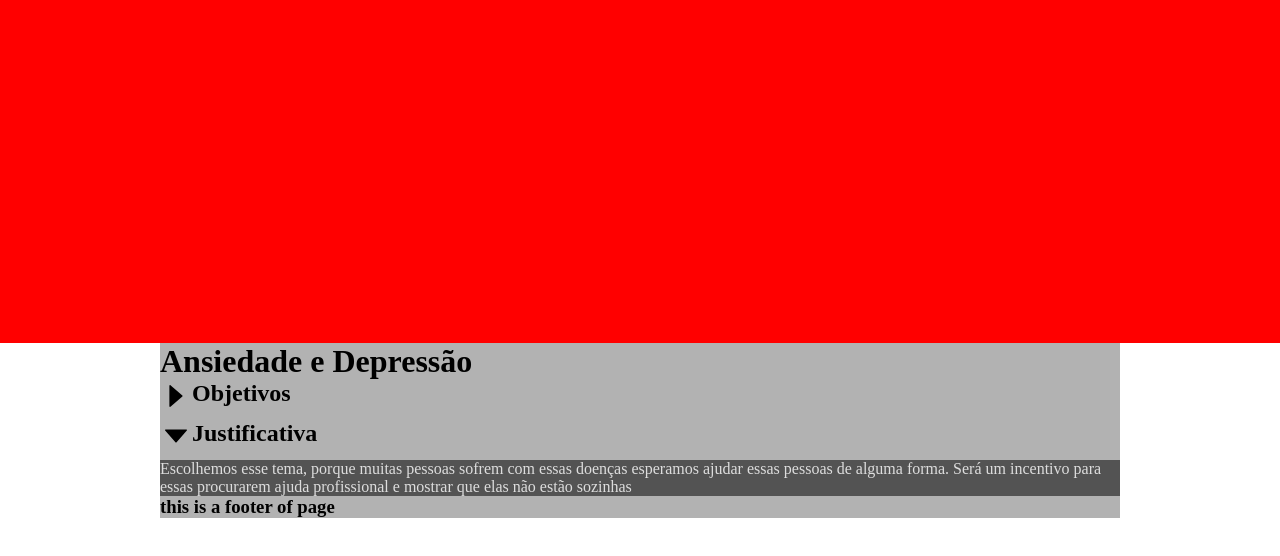
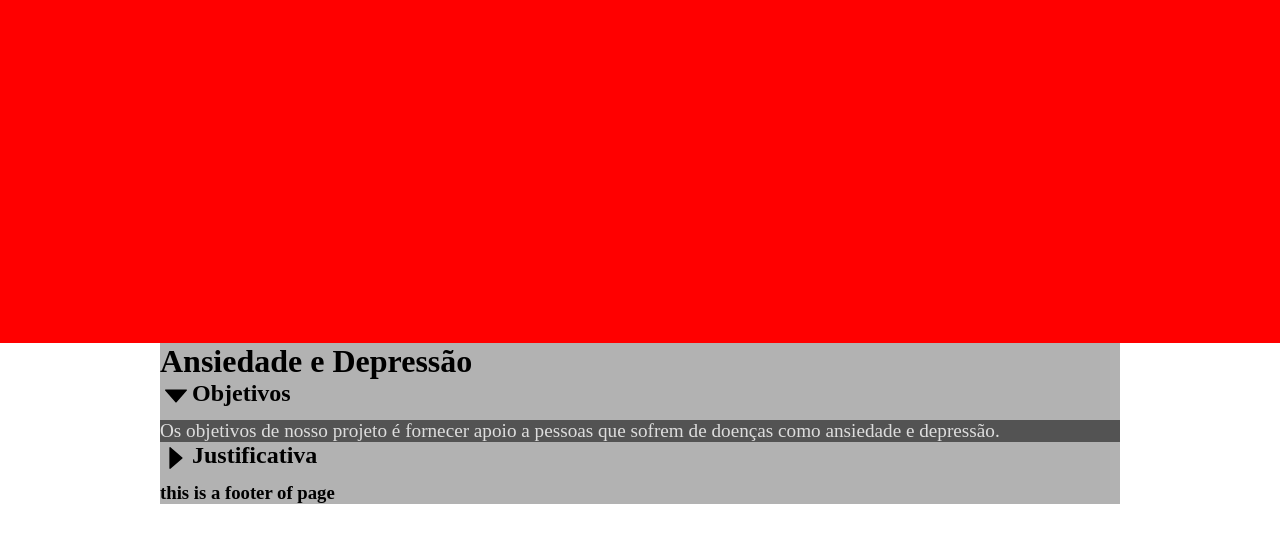
Before and after one commit to 4lyss0n/ic-project, a Next.js app: page / in a window 1280 px wide. Both pictures are taken after a click on the button 176 px from the left and 857 px from the top of the page. Shown: the part 457-1013 px from the top of the page. Built offline with nearby package versions, Linux system fonts and the light colour scheme.

Commit message:
update in main page

```diff
--- a/src/pagesPart/index/page.tsx
+++ b/src/pagesPart/index/page.tsx
@@ -13,11 +13,11 @@ const Component: FunctionComponent<IProps> = ({ }) => {
                     <h1>Ansiedade e Depressão</h1>
                 </header>
                 <main>
-                    <ContentBlock title={<h2>Objetivos</h2>} initEnable={true}>
-                        Os objetivos de nosso projeto é fornecer apoio a pessoas que sofrem de doenças como ansiedade e depressão.
+                    <ContentBlock title={<h2>Objetivos</h2>} initEnable={false}>
+                        <p>Os objetivos de nosso projeto é fornecer apoio a pessoas que sofrem de doenças como ansiedade e depressão. </p>
                     </ContentBlock>
-                    <ContentBlock title={<h2>Justificativa</h2>} initEnable={true}>
-                        Escolhemos esse tema, porque muitas pessoas sofrem com essas doenças esperamos ajudar essas pessoas de alguma forma. Será um incentivo para essas procurarem ajuda profissional e mostrar que elas não estão sozinhas
+                    <ContentBlock title={<h2>Justificativa</h2>} initEnable={false}>
+                        <p> Escolhemos esse tema, porque muitas pessoas sofrem com essas doenças esperamos ajudar essas pessoas de alguma forma. Será um incentivo para essas procurarem ajuda profissional e mostrar que elas não estão sozinhas </p>
                     </ContentBlock>
                 </main>
                 <footer>
--- a/src/sass/_indexPage.scss
+++ b/src/sass/_indexPage.scss
@@ -1,6 +1,9 @@
 .page-container {
     background-color: rgba(0, 0, 0, 0.3);
     margin: auto;
+    p {
+        font-size: 1.2rem;
+    }
 }
 
 @media (min-width: 500px) {
--- a/src/styles/index.css
+++ b/src/styles/index.css
@@ -217,6 +217,10 @@ div.VirtualPage {
   margin: auto;
 }
 
+.page-container p {
+  font-size: 1.2rem;
+}
+
 @media (min-width: 500px) {
   .page-container {
     width: 95%;
```
Also changed, not shown: 1 other file (tests, documents, lock files or other folders).
